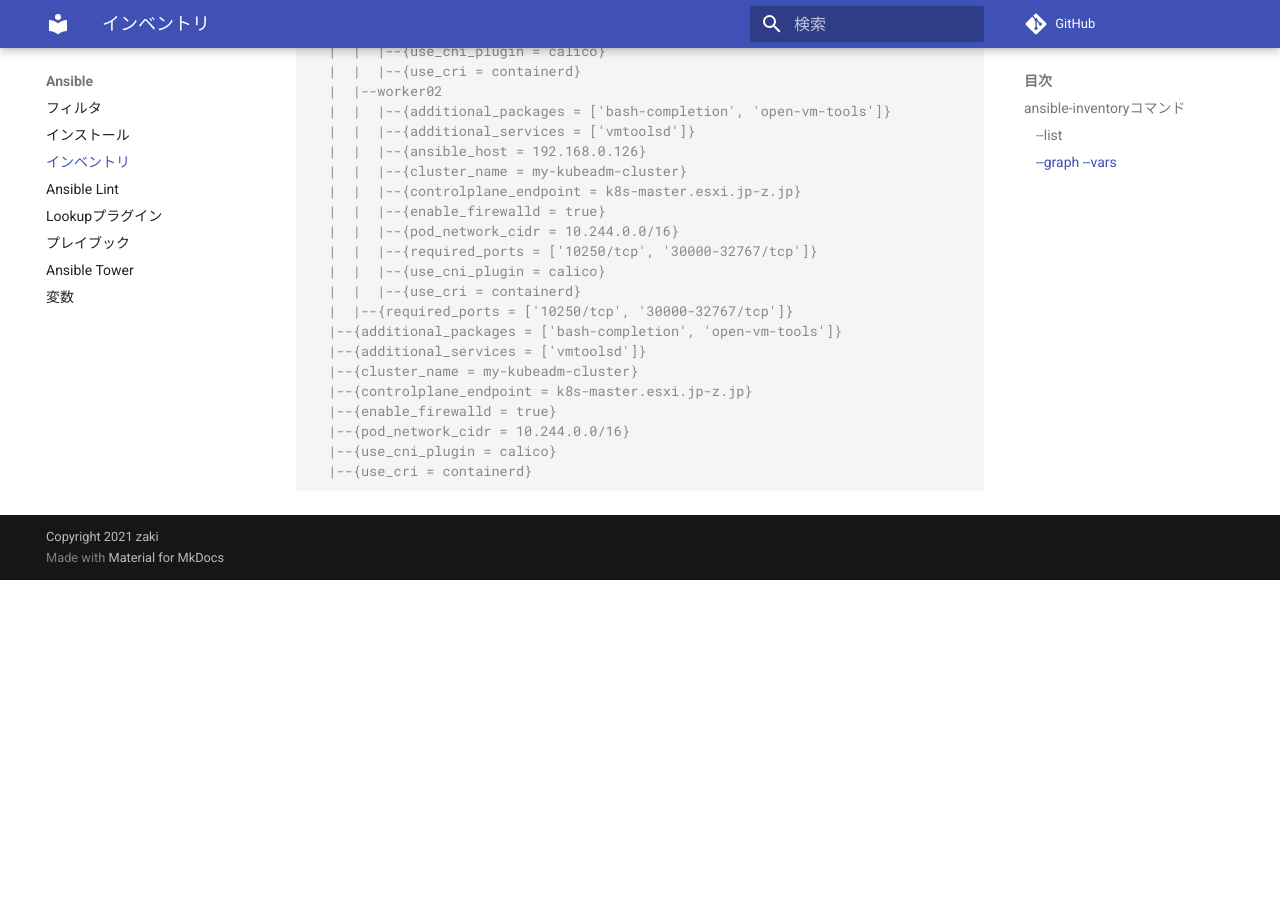
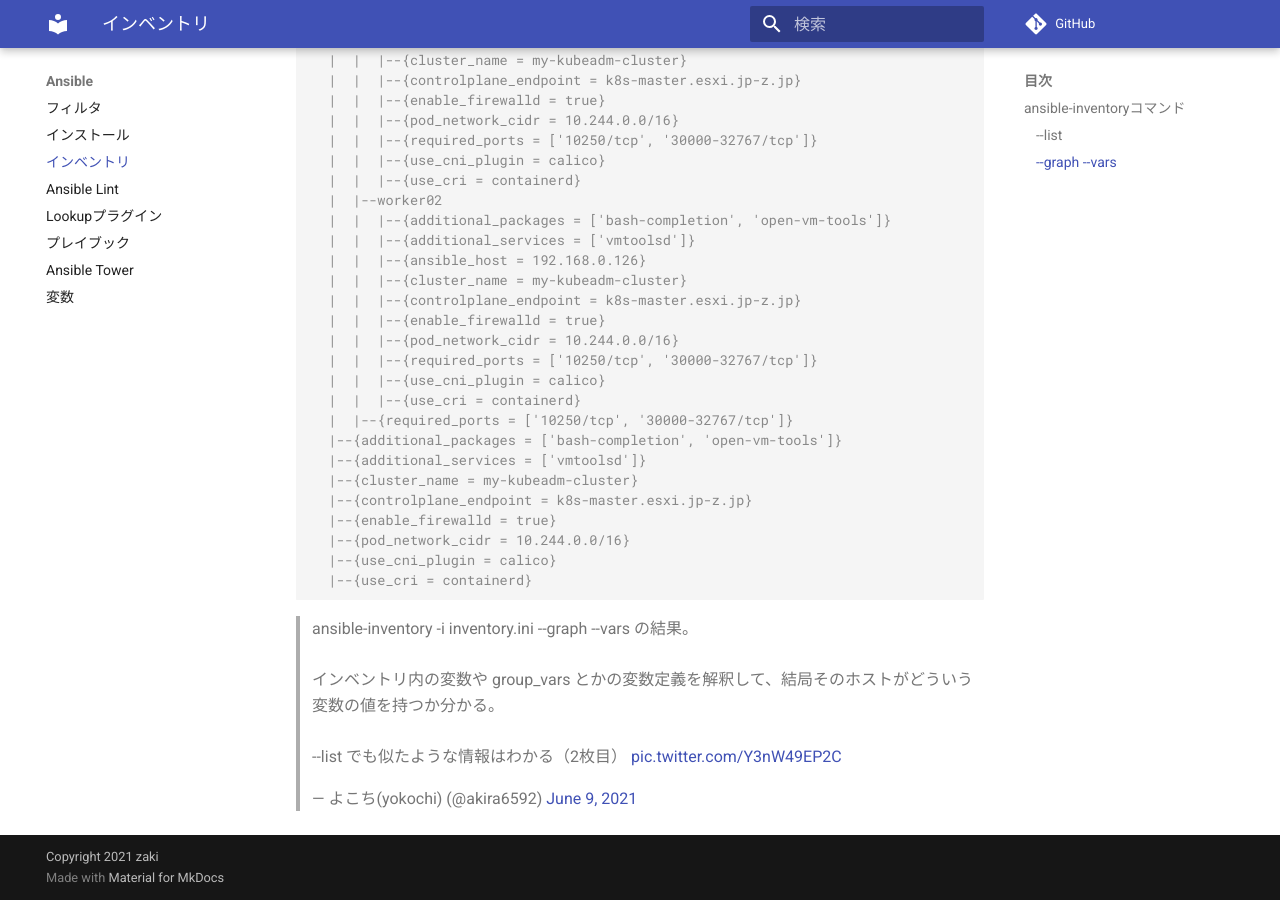
Before and after one commit to zaki-lknr/docs, an MkDocs documentation site: the page built from docs/Ansible/inventory.md, in a window 1280 px wide and 900 px high, scrolled down 4219 px. Built offline with MkDocs 1.6.1 and Material for MkDocs 9.7.7, drawn with Linux system fonts in a browser that asks for light colours; comment, search, counter and statistics services are not loaded; before the commit the page ends 4799 px from its top, so only the background shows below that; some of the changed text lies outside the part shown.

Commit message:
add: 情報源/コメント追加

````diff
--- a/docs/Ansible/inventory.md
+++ b/docs/Ansible/inventory.md
@@ -1,6 +1,9 @@
 # インベントリ
 
 ## ansible-inventoryコマンド
+
+`ansible-inventory`コマンドを使用すると、ターゲットノード一覧やそのホストに紐づく変数を確認できる。
+ダイナミックインベントリの場合に対象ノードが何になるか確認できる。
 
 ### --list
 
@@ -224,3 +227,5 @@ $ ansible-inventory -i inventory.ini --graph --vars
   |--{use_cni_plugin = calico}
   |--{use_cri = containerd}
 ```
+
+<blockquote class="twitter-tweet"><p lang="ja" dir="ltr">ansible-inventory -i inventory.ini --graph --vars の結果。<br><br>インベントリ内の変数や group_vars とかの変数定義を解釈して、結局そのホストがどういう変数の値を持つか分かる。<br><br>--list でも似たような情報はわかる（2枚目） <a href="https://t.co/Y3nW49EP2C">pic.twitter.com/Y3nW49EP2C</a></p>&mdash; よこち(yokochi) (@akira6592) <a href="https://twitter.com/akira6592/status/1402625316229578752?ref_src=twsrc%5Etfw">June 9, 2021</a></blockquote> <script async src="https://platform.twitter.com/widgets.js" charset="utf-8"></script>
````
